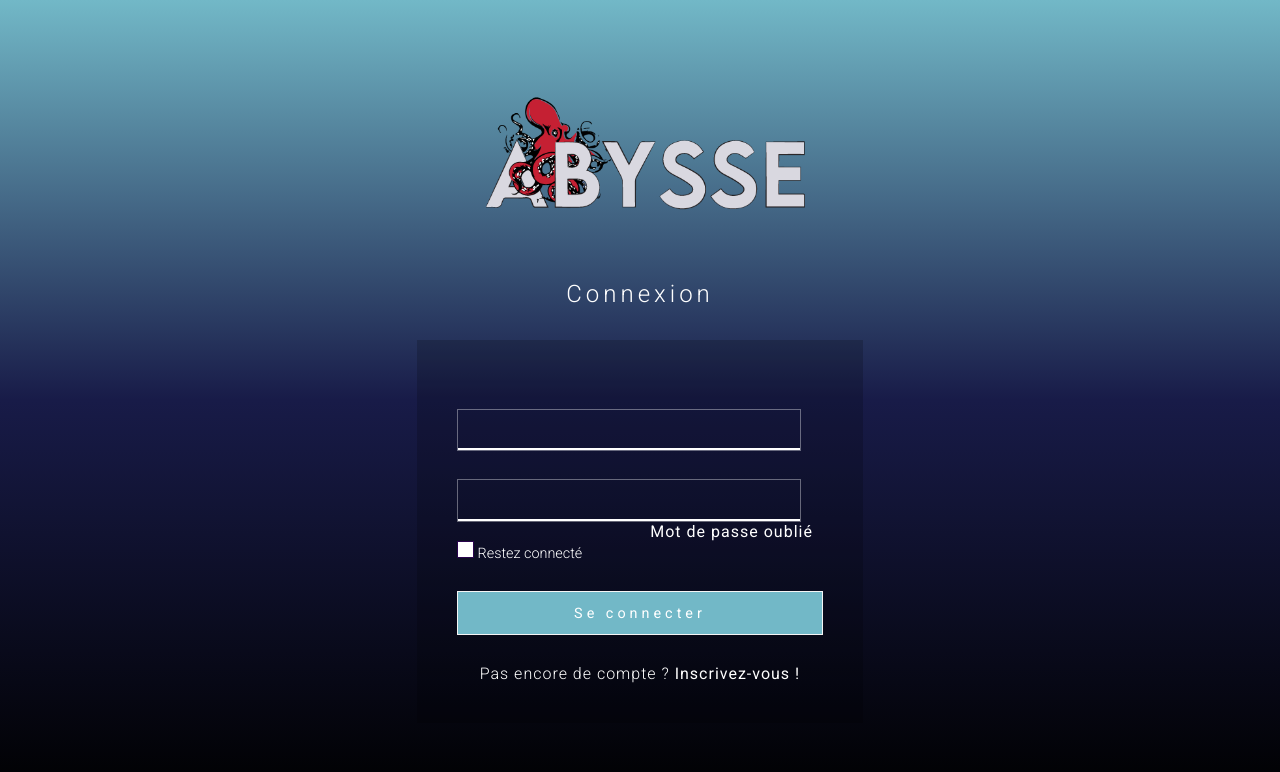
After one commit to nath-pvr/abyss, a PHP site: template src/Views/connexion.hmtl.twig in a window 1280 px wide. The commit adds this page. Shown: the top 772 px of the page. Run offline with PHP 8.4, Linux system fonts and the light colour scheme; the template is opened without the code that fills it, so the values that code supplies are empty; some libraries are stand-ins or nearby versions.

Commit message:
connexion

```diff
--- a/assets/css/inscription.css
+++ b/assets/css/inscription.css
@@ -208,7 +208,7 @@ html, body, div, span, applet, object, iframe, h1, h2, h3, h4, h5, h6, p, blockq
   :-ms-input-placeholder {
     color: #fff;
   }
-  /*s'inscrire*/
+  /*s'inscrire / Se connecter*/
   input[type="submit"] {
     font-size: .9em;
     color: #fff;
@@ -316,6 +316,10 @@ html, body, div, span, applet, object, iframe, h1, h2, h3, h4, h5, h6, p, blockq
     border-right-color: transparent;
     animation: .4s rippling .4s ease;
     animation-fill-mode: forwards;
+  }
+
+  .mdp{
+    margin-left: 50% !important;
   }
 
   @keyframes rippling {
--- /dev/null
+++ b/src/Views/connexion.hmtl.twig
@@ -0,0 +1,32 @@
+{% extends "template.html.twig" %}
+{% block css %}
+	<link rel="stylesheet" href="{{ baseUrl }}/assets/css/inscription.css">
+{% endblock %}
+
+{% block body %}
+	<div class="main-w3layouts wrapper">
+		<img src="{{ baseUrl }}//assets/img/inscription.png" alt="img" class="abyss">
+		<h3>Connexion</h3>
+		<div class="main-agileinfo">
+			<div class="agileits-top">
+				<form action="#" method="post">
+					<input class="text email" type="email" name="email" placeholder="Email">
+					<input class="text" type="password" name="password" placeholder="Mot de passe">
+					<div class="wthree-text">
+						<p class="mdp">
+							<a href="#">Mot de passe oublié</a>
+						</p>
+						<label class="anim">
+							<input type="checkbox" class="checkbox">
+							<span>Restez connecté</span>
+						</label>
+						<div class="clear"></div>
+					</div>
+					<input type="submit" name="submit" value="Se connecter">
+				</form>
+				<p>Pas encore de compte ? <a href="#">Inscrivez-vous !</a></p>
+			</div>
+		</div>
+	</div>
+
+{% endblock %}
```
Also changed, not shown: assets/connexion.php (added, +39 -0 lines), src/Views/inscription.html.twig (+6 -6 lines).
